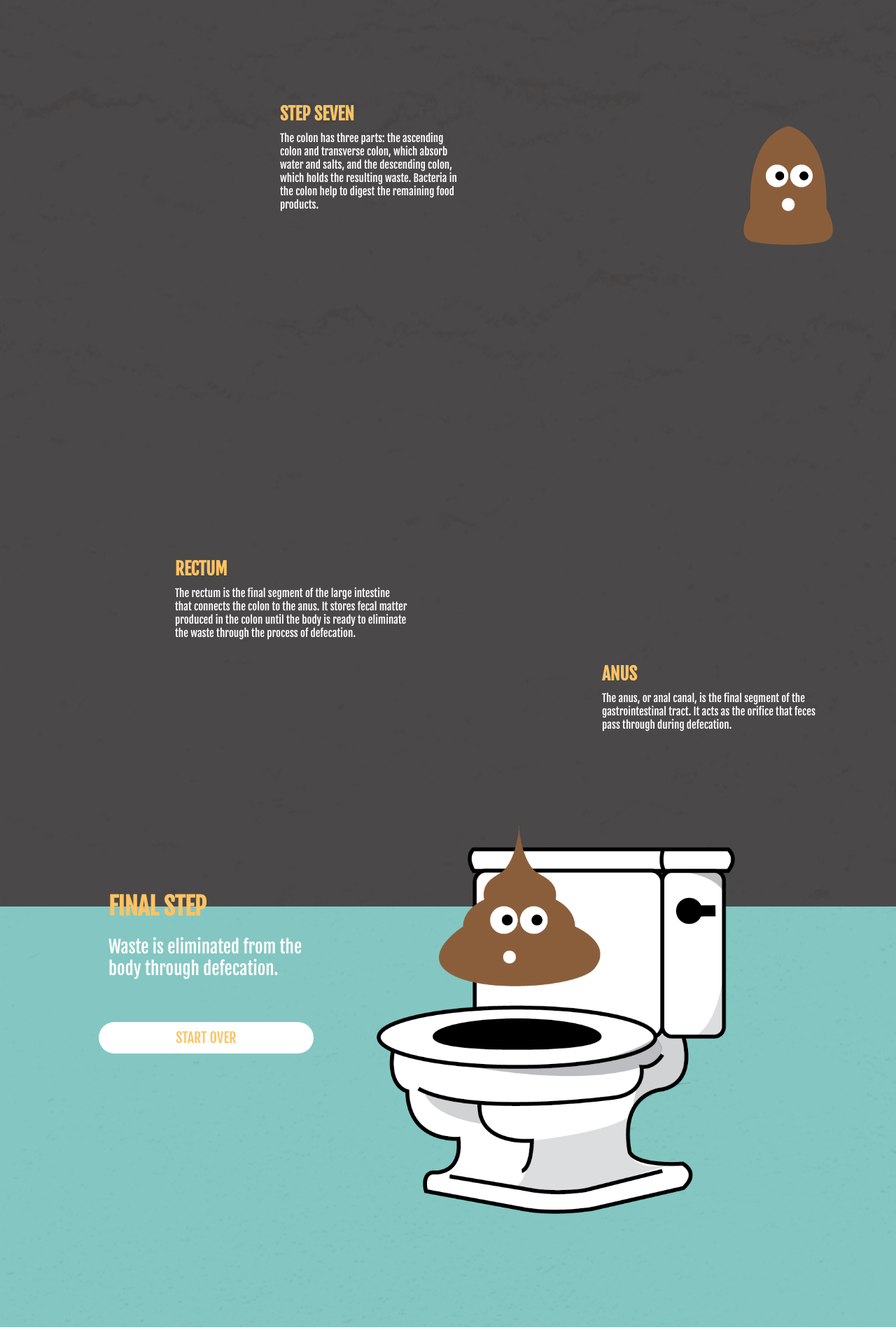
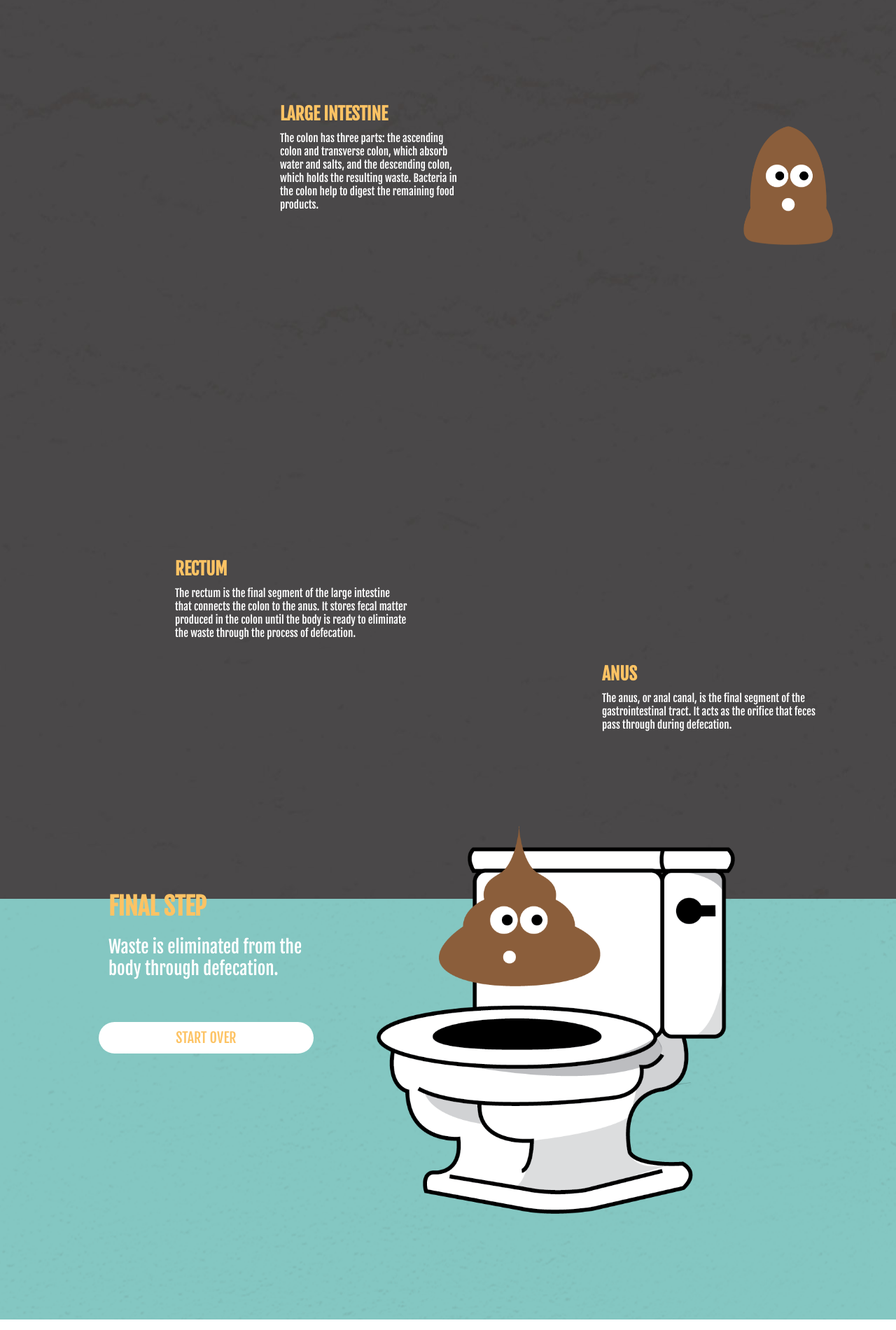
Before and after one commit to jmitch12/digestion, a plain HTML site: page index.html in a window 1280 px wide. Shown: the part 4320-6220 px from the top of the page at 70% size. Drawn offline with Linux system fonts and the light colour scheme.

Commit message:
Section title change

```diff
--- a/css/digest.css
+++ b/css/digest.css
@@ -620,7 +620,7 @@ body {
 }
 
 .bottom {
-    top: -4239px;
+    top: -4250px;
     position: relative;
     width: 100vw;
     z-index: -90;
--- a/index.html
+++ b/index.html
@@ -70,7 +70,7 @@
         <p data-sr>By the time food reaches the large intestine, the work of absorbing nutrients is nearly finished. The large intestine's main function is to remove water from the undigested matter and form solid waste that can be excreted.</p>
     </div>
     <div id="colon">
-        <h1 data-sr>STEP SEVEN</h1>
+        <h1 data-sr>LARGE INTESTINE</h1>
         <p data-sr>The colon has three parts: the ascending colon and transverse colon, which absorb water and salts, and the descending colon, which holds the resulting waste. Bacteria in the colon help to digest the remaining food products.</p>
     </div>
     <div id="rectum">
```
